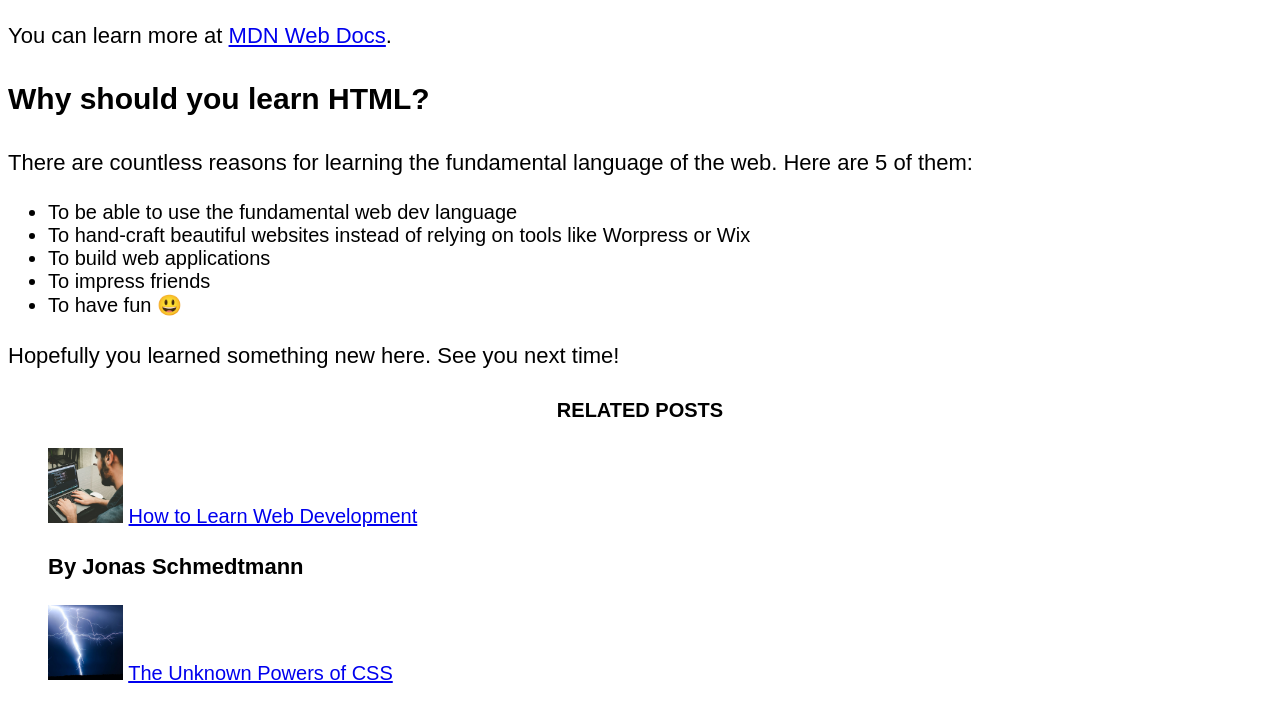
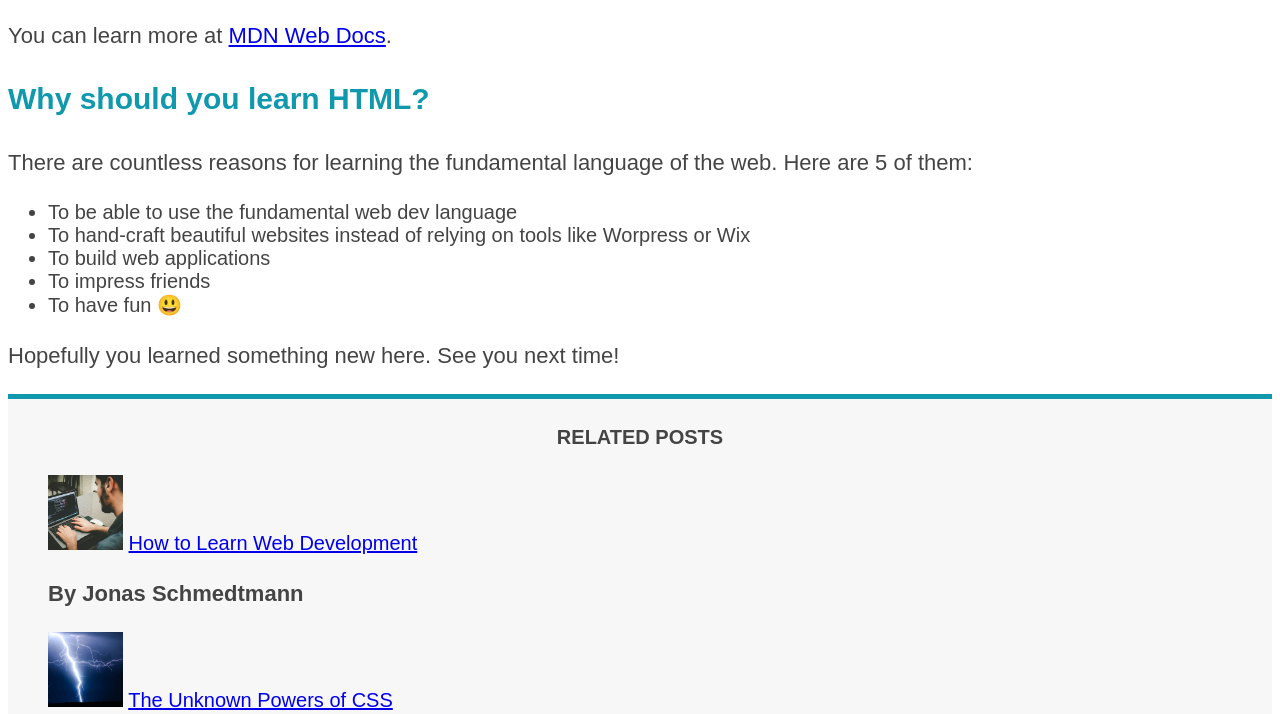
Before and after one commit to khanjee501/my_blog_website, a plain HTML site: page index.html in a window 1280 px wide. Shown: the part 1056-1770 px from the top of the page. Drawn offline with Linux system fonts and the light colour scheme.

Commit message:
FEAT: colors and border property

```diff
--- a/index.html
+++ b/index.html
@@ -16,7 +16,7 @@
     <h6>The Basic Language of the Web: HTML</h6>
     -->
 
-    <header>
+    <header class="main-header">
       <h1>📘 The Saro's Magazine</h1>
 
       <nav>
--- a/style.css
+++ b/style.css
@@ -5,6 +5,11 @@ h4,
 p,
 li {
   font-family: sans-serif;
+  color: #444;
+}
+
+h1, h2, h3 {
+  color: #1098ad;
 }
 
 h1 {
@@ -77,3 +82,13 @@ That is why we always prefer using classes cuz we make app future proof.
 .related {
   list-style: none;
 }
+
+.main-header {
+  background-color: #f7f7f7;
+}
+
+aside {
+  background-color: #f7f7f7;
+  border-top: 5px solid #1098ad;
+  border-bottom: 5px solid #1098ad;
+}
```
